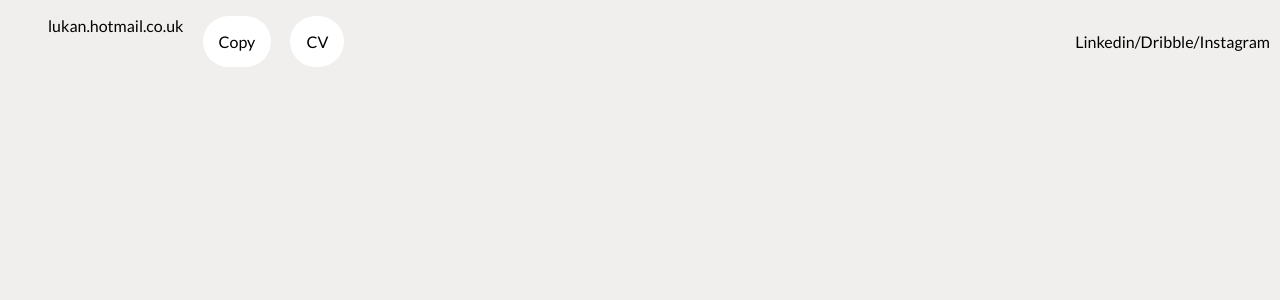
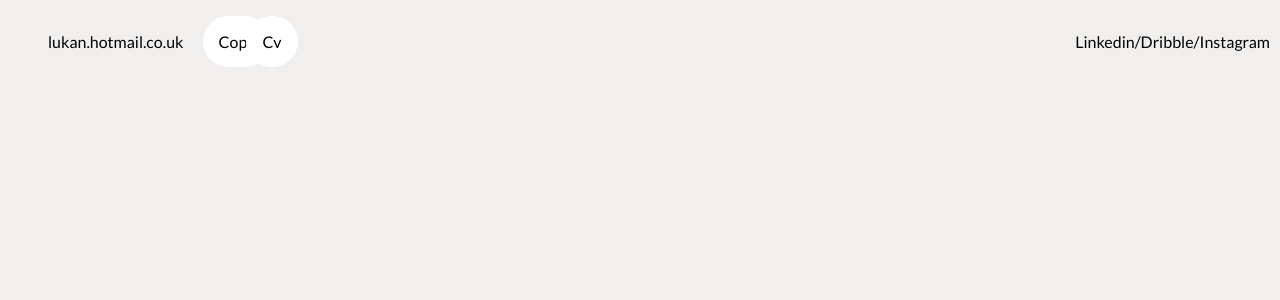
Before and after one commit to lukanogaj/kawsar-react-project, a React (Create React App) app: page / in a window 1280 px wide. Shown: the top 300 px of the page. Built offline with nearby package versions, Linux system fonts and the light colour scheme.

Commit message:
navStart-map

```diff
--- a/src/components/Navabar/index.jsx
+++ b/src/components/Navabar/index.jsx
@@ -1,15 +1,27 @@
 import styles from "./index.module.scss";
+import data from "../data";
 
 const Navbar = () => {
 	return (
 		<div className={styles.navbar}>
-			<div className={styles.navStart}>
+			{data.navbarStar.map((navitem) => (
+				<div
+					className={styles.navStart}
+					key={navitem.id}>
+					<div className={styles.copyEmail}>
+						<div className={styles.copyEmail}> {navitem.email}</div>
+						<div className={styles.copy}> {navitem.copy}</div>
+					</div>
+					<div className={styles.cv}>{navitem.cv}</div>
+				</div>
+			))}
+			{/* <div className={styles.navStart}>
 				<div className={styles.copyEmail}>
 					<div className={styles.copyEmail}>lukan.hotmail.co.uk</div>
 					<div className={styles.copy}>Copy</div>
 				</div>
 				<div className={styles.cv}>CV</div>
-			</div>
+			</div> */}
 			<div className={styles.navEnd}>
 				<div className={styles.links}>Linkedin</div>
 				<div className={styles.links}>/</div>
--- a/src/components/Navabar/index.module.scss
+++ b/src/components/Navabar/index.module.scss
@@ -1,6 +1,6 @@
 .navbar {
 	display: flex;
-	gap: 20px;
+	// gap: 15px;
 	justify-content: space-between;
 	align-items: center;
 	width: 100%;
@@ -9,9 +9,9 @@
 
 	.navStart {
 		display: flex;
-		justify-content: space-between;
+		justify-content: space-around;
 		align-items: centre;
-		width: 23%;
+		width: 20%;
 		margin-left: 2rem;
 		border: 1.2rem;
 		padding: 1rem;
@@ -27,8 +27,10 @@
 
 		.copyEmail {
 			display: flex;
-			width: 100%;
+			width: 80%;
 			justify-content: space-around;
+			text-align: center;
+			align-items: center;
 			background-color: #f1efee;
 			border-radius: 2.2rem;
 			.email {
--- /dev/null
+++ b/src/components/data/index.jsx
@@ -0,0 +1,22 @@
+const data = {
+	navbarStar: [
+		{
+			id: 1,
+			email: "lukan.hotmail.co.uk",
+			copy: "Copy",
+			cv: "Cv",
+		},
+	],
+	navbarEnd: [
+		{
+			id: 2,
+			linkedin: "Linkedin",
+			slash: "/",
+			dribble: "Dribble",
+			slash: "/",
+			instagram: "Instagram",
+		},
+	],
+};
+
+export default data;
```
